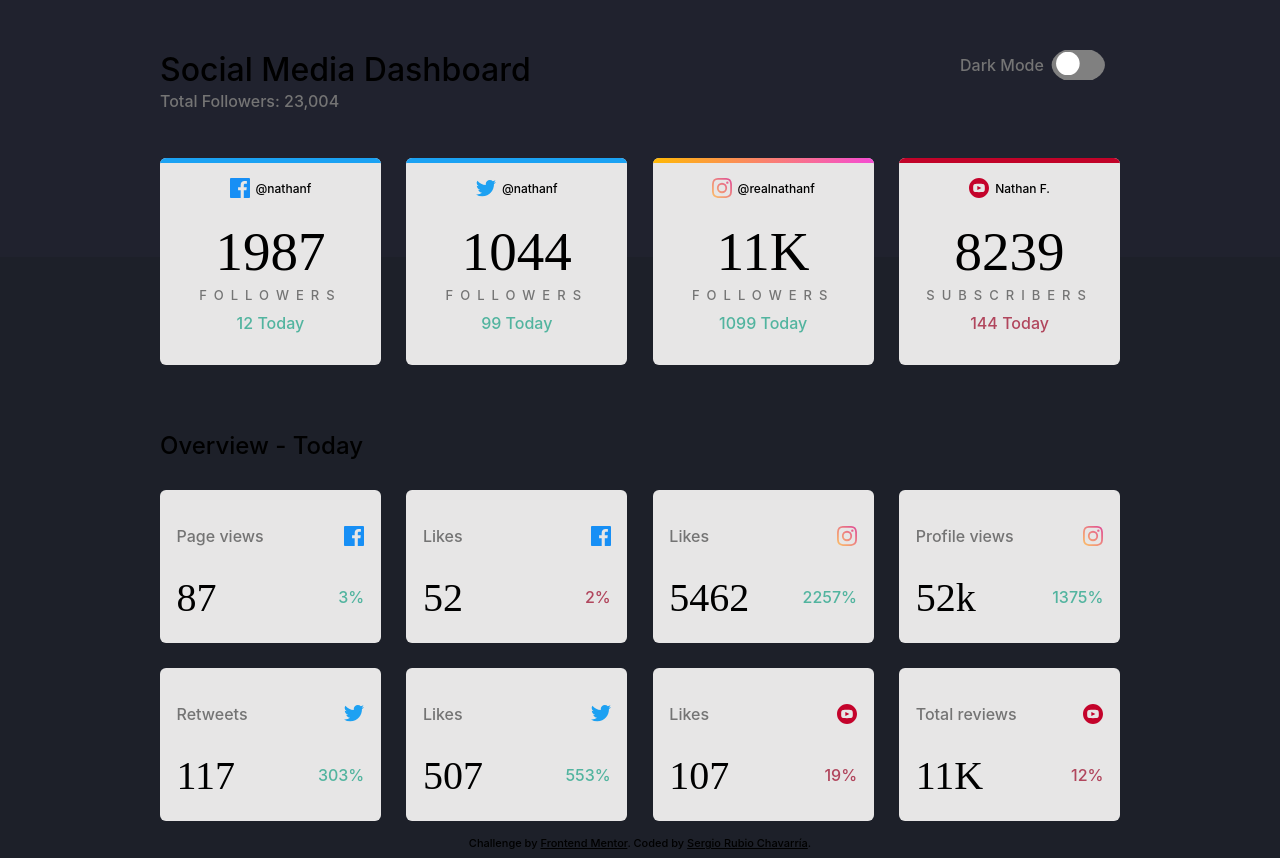
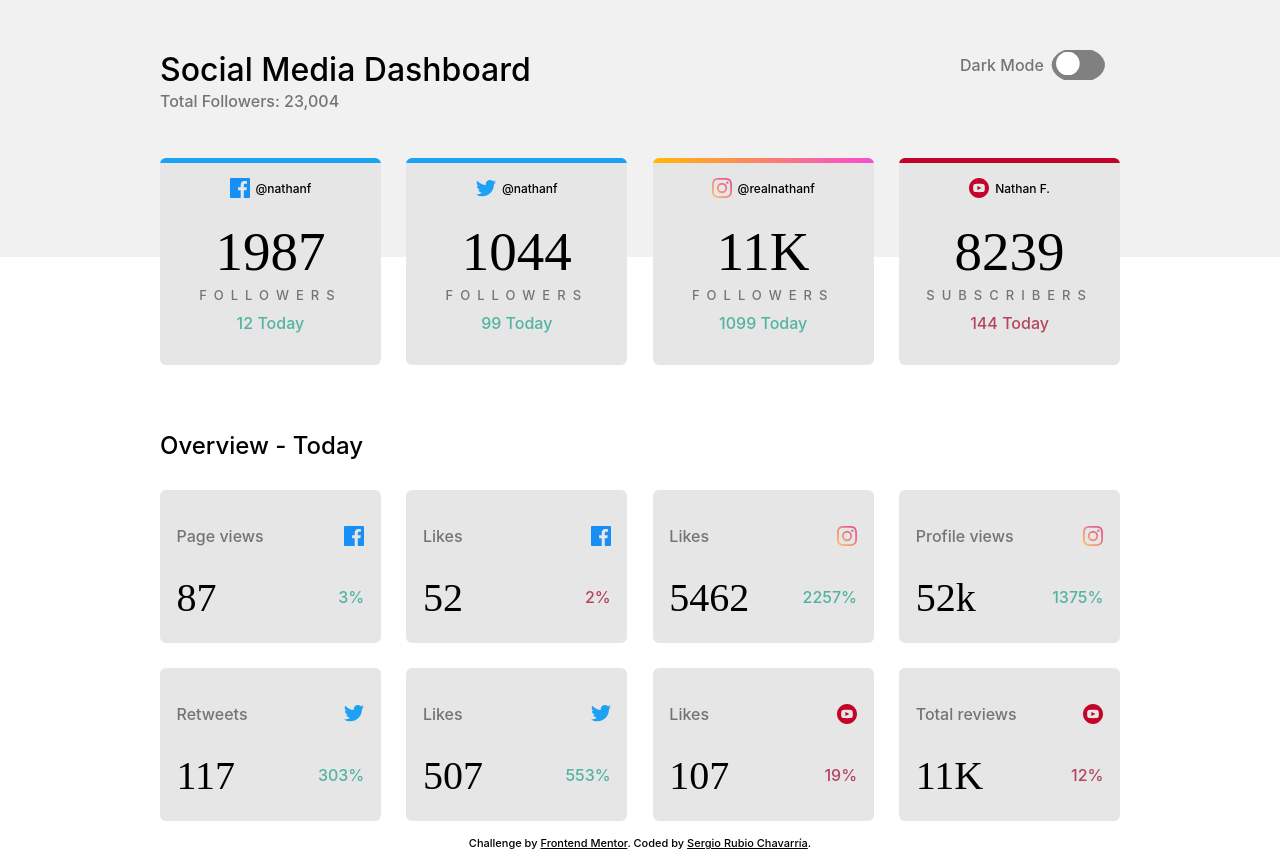
Before and after one commit to SergioRubio99/socialdashboard, a plain HTML site: page index.html in a window 1280 px wide. Drawn offline with Linux system fonts and the light colour scheme; a web font is replaced by a local one.

Commit message:
fixing the DarkMode #9

```diff
--- a/styles.css
+++ b/styles.css
@@ -35,7 +35,7 @@
 }
 
 #html {
-    background: -webkit-linear-gradient(top, #20222e 30%, #1d2029 30%);
+    background: -webkit-linear-gradient(top, #f1f1f1 30%, #ffffff 30%);
     box-sizing: border-box;
 }
 .html-dark {
```
